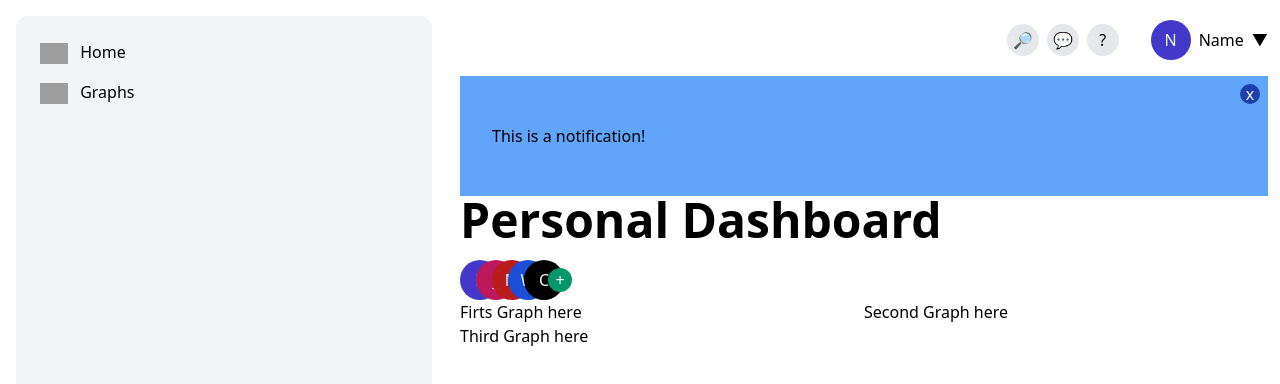
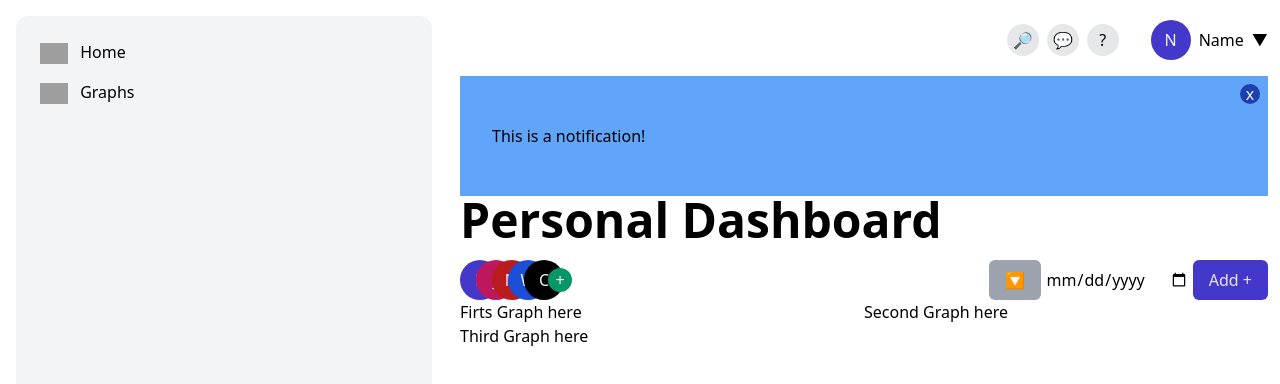
Before and after one commit to parastooveisi/svelte-personal-dashboard, a Svelte app: page / in a window 1280 px wide. Shown: the top 384 px of the page. Built offline with nearby package versions, Linux system fonts and the light colour scheme; grey boxes are pictures that could not be loaded.

Commit message:
Add extra buttons and date picker to actionbar

```diff
--- a/src/components/ActionBar.svelte
+++ b/src/components/ActionBar.svelte
@@ -6,9 +6,13 @@
     { initial: "W", color: "blue-700" },
     { initial: "C", color: "black" },
   ];
+  let sortDirection = "up";
+  let toggleSortDirection = () => {
+    sortDirection = sortDirection === "up" ? "down" : "up";
+  };
 </script>
 
-<div>
+<div class="flex justify-between">
   <div class="avatars">
     <ul class="grid grid-flow-col auto-cols-min">
       {#each people as person, i}
@@ -18,6 +22,11 @@
         <button class="rounded-full h-6 w-6 flex items-center justify-center bg-green-600 text-gray-100">+</button>
       </li>
     </ul>
+  </div>
+  <div>
+    <button class="bg-gray-400 py-2 px-4 rounded-md" on:click={toggleSortDirection}>{sortDirection === "up" ? "🔽" : "🔼"}</button>
+    <input type="date" />
+    <button class="bg-indigo-700 text-gray-200 py-2 px-4 rounded-md">Add +</button>
   </div>
 </div>
 
```
